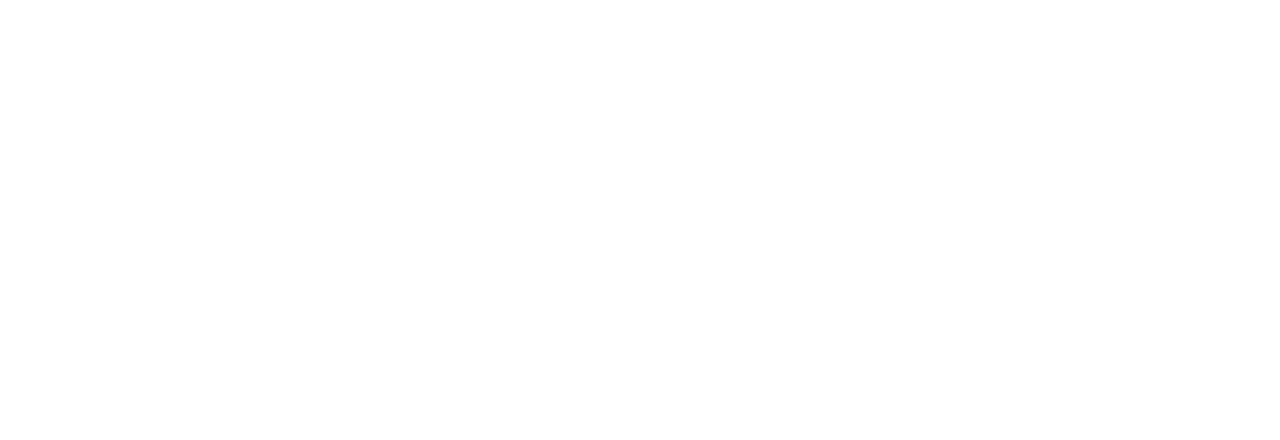
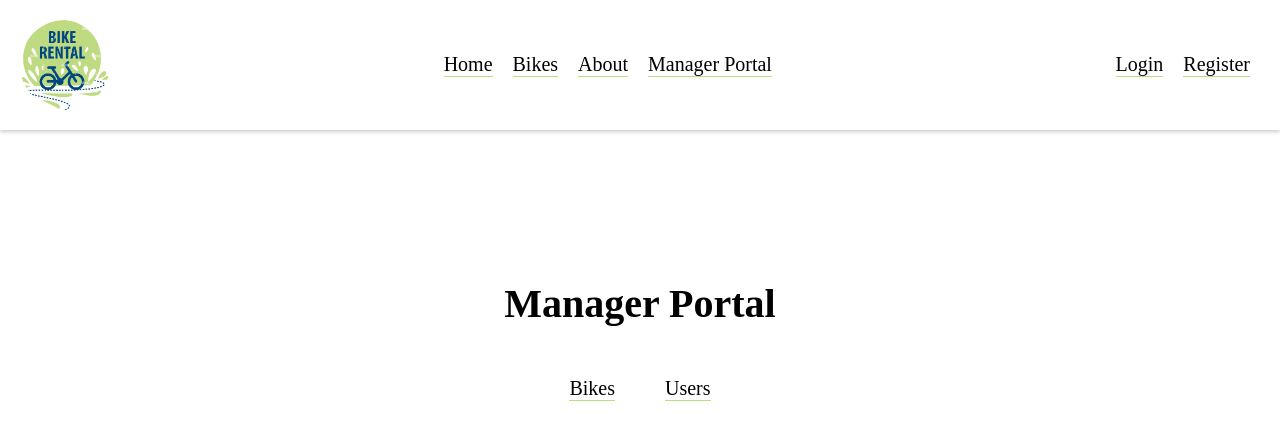
Before and after one commit to iskren97/bike-rental-app, a React (Vite) app in the folder client/: page /manager in a window 1280 px wide. Before the commit this address had no page. Shown: the top 440 px of the page. Built offline with nearby package versions, Linux system fonts and the light colour scheme.

Commit message:
added Manager Portal page for Manager functionalities

```diff
--- a/client/src/App.tsx
+++ b/client/src/App.tsx
@@ -3,6 +3,7 @@
 import Layout from './components/Layout';
 import Register from './pages/Register';
 import Login from './pages/Login';
+import Manager from './pages/Manager/Manager';
 
 const App = () => {
   return (
@@ -12,6 +13,8 @@
           <Route index element={<Home />} />
           <Route path="/register" element={<Register />} />
           <Route path="/login" element={<Login />} />
+          <Route path="/manager" element={<Manager />} />
+          <Route path="/manager/:subpath" element={<Manager />} />
         </Route>
       </Routes>
     </>
--- a/client/src/components/Header/Header.tsx
+++ b/client/src/components/Header/Header.tsx
@@ -32,7 +32,7 @@
         <StyledScrollLink activeClass="active" smooth spy to="about">
           About
         </StyledScrollLink>
-        <StyledLink to={'#users'}>Users</StyledLink>
+        <StyledLink to={'/manager'}>Manager Portal</StyledLink>
       </StyledLinkContainer>
 
       {!cookies.access_token ? (
--- /dev/null
+++ b/client/src/pages/Manager/Manager.styled.ts
@@ -0,0 +1,20 @@
+import styled from 'styled-components';
+
+const ManagerPortalContainer = styled.div`
+  margin-top: 10rem;
+  padding: 5rem;
+`;
+
+const ManagerPortalHeading = styled.h1`
+  text-align: center;
+  font-size: 4rem;
+`;
+
+const ManagerPortalNav = styled.nav`
+  display: flex;
+  justify-content: center;
+  margin-top: 5rem;
+  gap: 5rem;
+`;
+
+export { ManagerPortalContainer, ManagerPortalHeading, ManagerPortalNav };
--- /dev/null
+++ b/client/src/pages/Manager/Manager.tsx
@@ -0,0 +1,47 @@
+import { useCookies } from 'react-cookie';
+import { useNavigate, Link, useParams } from 'react-router-dom';
+import { StyledLink } from '../../components/Header/Header.styled';
+import { colors } from '../../styles/constants';
+import {
+  ManagerPortalContainer,
+  ManagerPortalHeading,
+  ManagerPortalNav,
+} from './Manager.styled';
+import Users from '../../components/Users/Users';
+
+const Manager = () => {
+  const [cookies, _] = useCookies(['access_token']);
+  const navigate = useNavigate();
+  const { subpath } = useParams();
+
+  if (!cookies.access_token) {
+    navigate('/');
+  }
+
+  const linkClasses = (type: string = '') => {
+    if (type === subpath) {
+      return {
+        backgroundColor: `${colors.primary}`,
+        borderRadius: '5px',
+      };
+    }
+  };
+
+  return (
+    <ManagerPortalContainer>
+      <ManagerPortalHeading>Manager Portal</ManagerPortalHeading>
+      <ManagerPortalNav>
+        <StyledLink style={linkClasses('bikes')} to={'/manager/bikes'}>
+          Bikes
+        </StyledLink>
+        <StyledLink style={linkClasses('users')} to={'/manager/users'}>
+          Users
+        </StyledLink>
+      </ManagerPortalNav>
+
+      {subpath === 'users' && <Users />}
+    </ManagerPortalContainer>
+  );
+};
+
+export default Manager;
```
